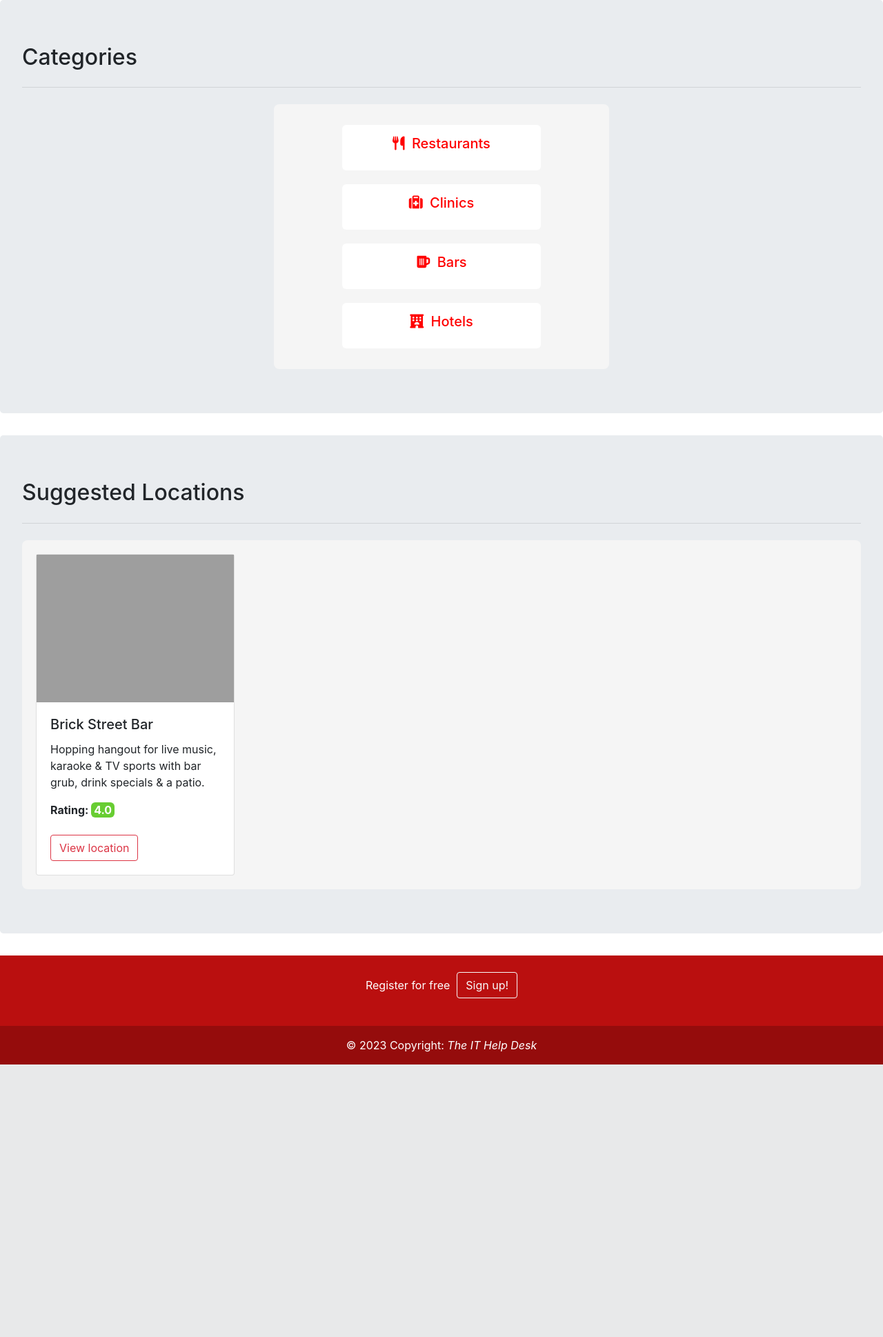
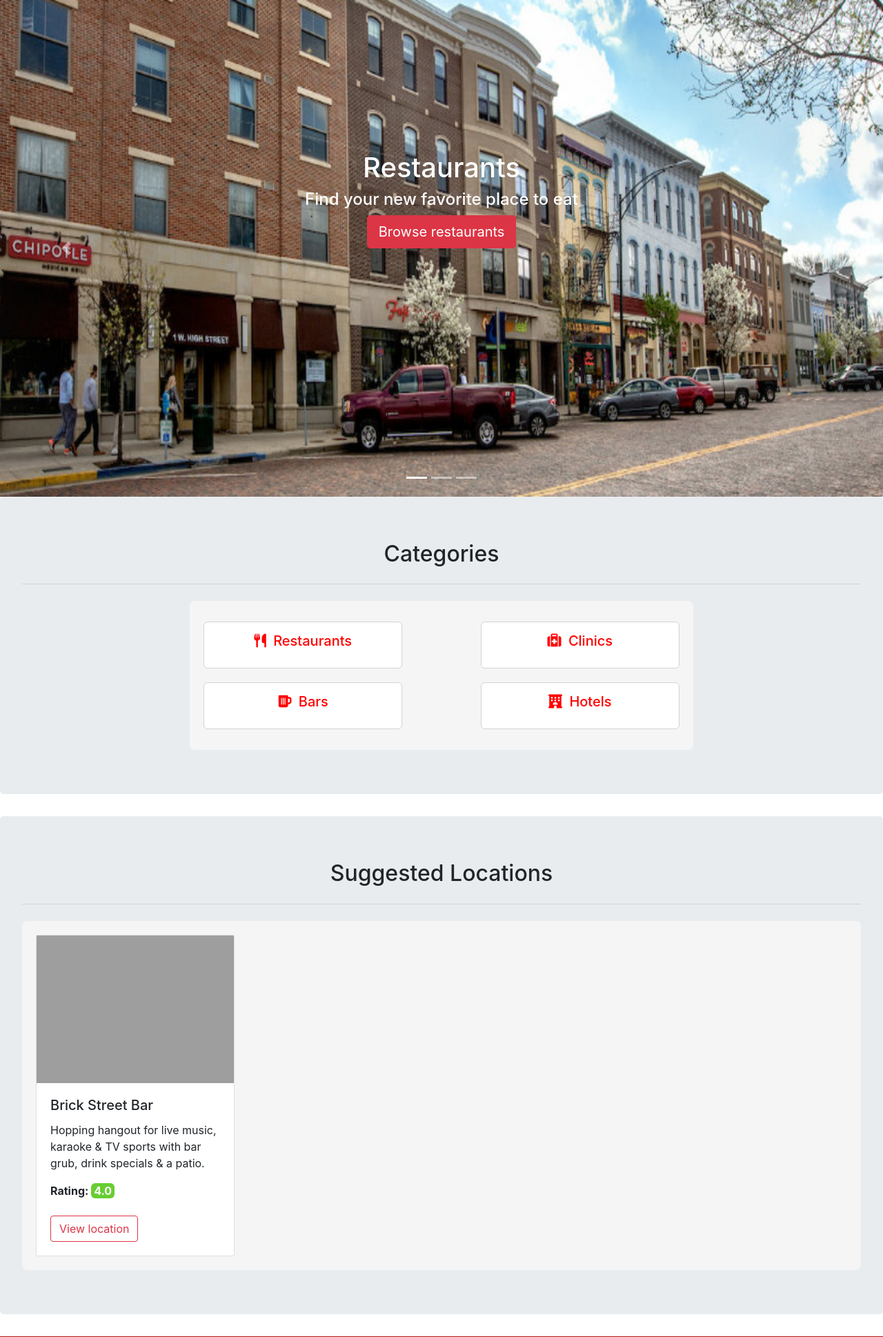
Before and after one commit to kleinjb25/MiamiInsider, a Flask app: page / in a window 1280 px wide. Shown: the part 86-2024 px from the top of the page at 69% size. Before the commit the page ends 1629 px from the top, so only its background shows below. Run offline with Flask 3, Linux system fonts and the light colour scheme; data that the repository does not hold is empty; some libraries are stand-ins or nearby versions; grey boxes are pictures that could not be loaded.

Commit message:
Added carousel, updated formatting, updated README

```diff
--- a/__init__.py
+++ b/__init__.py
@@ -475,7 +475,7 @@ def del_loc(id: int):
 # Runs the page, port specified below
 # -----------------
 if __name__ == '__main__':
-    # Port is set to 6969, change to anything you want
+    # Port is set to 8080, change to anything you want
     #   Remember, has to be 1024 or above
-    port = int(os.environ.get('PORT', 6969))
+    port = int(os.environ.get('PORT', 8080))
     app.run(host='0.0.0.0', port=port, debug=True)
--- a/static/style.css
+++ b/static/style.css
@@ -17,12 +17,40 @@ body {
 div.wrap-container {
     display: flex;
     flex-wrap: wrap;
+    justify-content: space-between;
 }
 
 div.scroll-container {
     overflow: auto;
     white-space: nowrap;
 }
+
+h2 {
+    text-align: center;
+}
+
+/* CAROUSEL STUFF */
+.carousel-caption {
+    margin: auto;
+    width: max-content;
+    margin-bottom: 20em;
+}
+
+.carousel-caption h1,
+.carousel-caption h4 {
+    transition-duration: 250ms;
+}
+
+.carousel-caption h1:hover,
+.carousel-caption h4:hover {
+    background-color: rgba(0, 0, 0, 0.8);
+
+    padding: 10px;
+    border-radius: 20px;
+
+}
+
+/* CAROUSEL STUFF ENDS */
 
 /* For rating coloring */
 span.review-None { background-color: grey; }
@@ -47,7 +75,7 @@ button.fav-button {
 /* CATEGORY RELATED STUFF STARTS */
 
 div.category-container {
-    width: 40%;
+    width: 60%;
     margin: auto;
     padding: 20px;
     background-color: whitesmoke;
@@ -55,7 +83,6 @@ div.category-container {
 }
 
 div.category-card {
-    margin: auto;
     margin-top: 10px;
     margin-bottom: 10px;
     padding: 15px;
@@ -64,13 +91,14 @@ div.category-card {
     background-color: white;
     width: 40%;
 
+    border: 1px solid lightgrey;
     border-radius: 6px;
 
     transition-duration: 250ms;
 }
 
 .category-card:hover {
-    box-shadow: 0 4px 8px 0 rgba(255, 0, 0, 0.2);
+    background-color: #f0f0f0;
 }
 
 .category-card a,
@@ -103,6 +131,18 @@ div.card img {
     width: 100%;
 }
 
+.sticky {
+    position: fixed;
+
+    background-color: lightgrey;
+    padding: 20px;
+    border-radius: 6px;
+
+    top: 7em;
+    right: 20px;
+    z-index: 1;
+}
+
 .text-warn {color: red;}
 
 /* for fontawesome icons */
--- a/templates/index.html
+++ b/templates/index.html
@@ -9,6 +9,7 @@
 
         {% include 'utils/flash_messages.html' %}
 
+        {% include 'utils/carousel.html' %}
         <div class="jumbotron">
             <h2 class="display-5">Categories</h2>
             <hr class="my-4">
@@ -49,6 +50,21 @@
                     searchBtn.click();
                 });
             });
+
+            const carouselCaptions = document.querySelectorAll('.carousel-caption');
+                carouselCaptions.forEach(caption => {
+                    const link = caption.querySelector('a');
+                    link.addEventListener('click', (event) => {
+                        // Prevent the default link behavior
+                        event.preventDefault();
+
+                        const categoryName = link.getAttribute('data-category');
+
+                        searchInput.value = categoryName;
+
+                        searchBtn.click();
+                    });
+                });
         </script>
 
 
--- /dev/null
+++ b/templates/utils/carousel.html
@@ -0,0 +1,43 @@
+<div class="bd-example">
+    <div id="carouselExampleCaptions" class="carousel slide" data-ride="carousel">
+        <ol class="carousel-indicators">
+            <li data-target="#carouselExampleCaptions" data-slide-to="0" class="active"></li>
+            <li data-target="#carouselExampleCaptions" data-slide-to="1"></li>
+            <li data-target="#carouselExampleCaptions" data-slide-to="2"></li>
+        </ol>
+        <div class="carousel-inner">
+            <div class="carousel-item active" data-interval="5000">
+                <img src="{{ url_for('static', filename='images/uptown_carousel.png') }}" class="d-block w-100" alt="Restaurant">
+                <div class="carousel-caption d-none d-md-block">
+                    <h1>Restaurants</h1>
+                    <h4>Find your new favorite place to eat</h4>
+                    <a href="#" class="btn btn-danger btn-lg" data-category="Restaurants">Browse restaurants</a>
+                </div>
+            </div>
+            <div class="carousel-item" data-interval="5000">
+                <img src="{{ url_for('static', filename='images/brickstreet_carousel.png') }}" class="d-block w-100" alt="Bar">
+                <div class="carousel-caption d-none d-md-block">
+                    <h1>Bars</h1>
+                    <h4>Enjoy a night out with friends at the right place</h4>
+                    <a href="#" class="btn btn-danger btn-lg" data-category="Bars">Browse bars</a>
+                </div>
+            </div>
+            <div class="carousel-item" data-interval="5000">
+                <img src="{{ url_for('static', filename='images/mccullough-hyde_carousel.png') }}" class="d-block w-100" alt="Clinic">
+                <div class="carousel-caption d-none d-md-block">
+                    <h1>Clinics</h1>
+                    <h4>Find the best places to get treated</h4>
+                    <a href="#" class="btn btn-danger btn-lg" data-category="Clinics">Browse clinics</a>
+                </div>
+            </div>
+        </div>
+        <a class="carousel-control-prev" href="#carouselExampleCaptions" role="button" data-slide="prev">
+            <span class="carousel-control-prev-icon" aria-hidden="true"></span>
+            <span class="sr-only">Previous</span>
+        </a>
+        <a class="carousel-control-next" href="#carouselExampleCaptions" role="button" data-slide="next">
+            <span class="carousel-control-next-icon" aria-hidden="true"></span>
+            <span class="sr-only">Next</span>
+        </a>
+    </div>
+</div>
--- a/templates/utils/header-template.html
+++ b/templates/utils/header-template.html
@@ -2,14 +2,30 @@
 <meta http-equiv="X-UA-Compatible" content="IE=edge">
 <meta name="viewport" content="width=device-width, initial-scale=1.0">
 
-<link rel="icon" type="image/x-icon" href="{{ url_for('static', filename='images/miamiinsider.ico') }}">
+<link rel="icon" type="image/x-icon" href="{{ url_for('static', filename='images/favicon.ico') }}">
 
 <!-- Stylesheet -->
 <link rel="stylesheet" href="{{ url_for('static', filename='style.css') }}">
+
+<!-- Required meta tags -->
+<meta charset="utf-8">
+<meta name="viewport" content="width=device-width, initial-scale=1, shrink-to-fit=no">
 
 <!-- Bootstrap library -->
 <link rel="stylesheet" href="https://cdn.jsdelivr.net/npm/bootstrap@4.3.1/dist/css/bootstrap.min.css"
     integrity="sha384-ggOyR0iXCbMQv3Xipma34MD+dH/1fQ784/j6cY/iJTQUOhcWr7x9JvoRxT2MZw1T" crossorigin="anonymous">
 
+<!-- JavaScript -->
+<!-- jQuery first, then Popper.js, then Bootstrap JS -->
+<script src="https://code.jquery.com/jquery-3.3.1.slim.min.js"
+    integrity="sha384-q8i/X+965DzO0rT7abK41JStQIAqVgRVzpbzo5smXKp4YfRvH+8abtTE1Pi6jizo"
+    crossorigin="anonymous"></script>
+<script src="https://cdn.jsdelivr.net/npm/popper.js@1.14.7/dist/umd/popper.min.js"
+    integrity="sha384-UO2eT0CpHqdSJQ6hJty5KVphtPhzWj9WO1clHTMGa3JDZwrnQq4sF86dIHNDz0W1"
+    crossorigin="anonymous"></script>
+<script src="https://cdn.jsdelivr.net/npm/bootstrap@4.3.1/dist/js/bootstrap.min.js"
+    integrity="sha384-JjSmVgyd0p3pXB1rRibZUAYoIIy6OrQ6VrjIEaFf/nJGzIxFDsf4x0xIM+B07jRM"
+    crossorigin="anonymous"></script>
+
 <!-- Fontawesome icons -->
 <script src="https://kit.fontawesome.com/a24ed43696.js" crossorigin="anonymous"></script>
```
Also changed, not shown: templates/search.html (+20 -16 lines), README.md, database/database.db, static/images/brickstreet_carousel.png (added), static/images/favicon.ico (renamed from static/images/miamiinsider.ico), static/images/mccullough-hyde_carousel.png (added), static/images/uptown_carousel.png (added).
